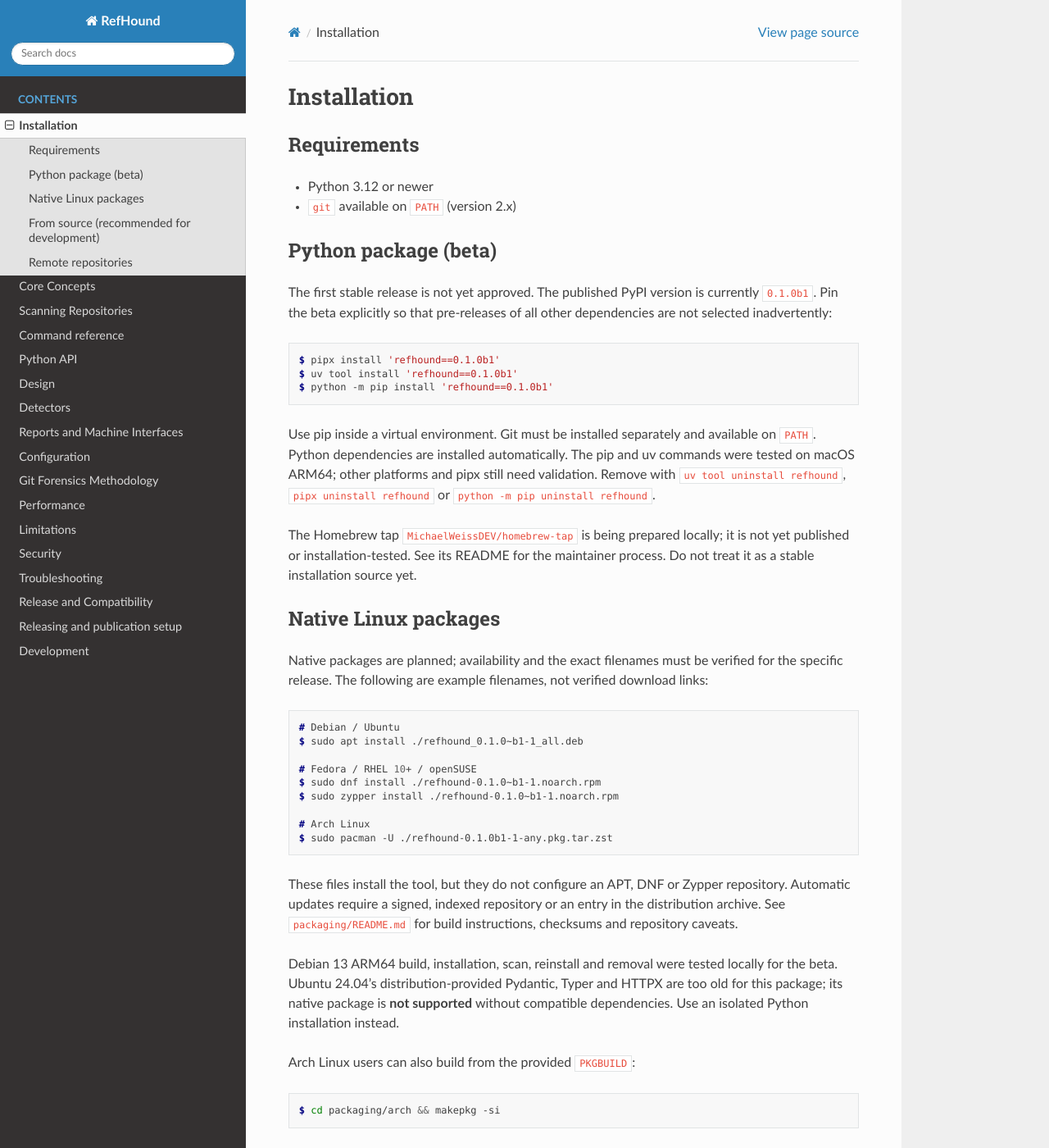
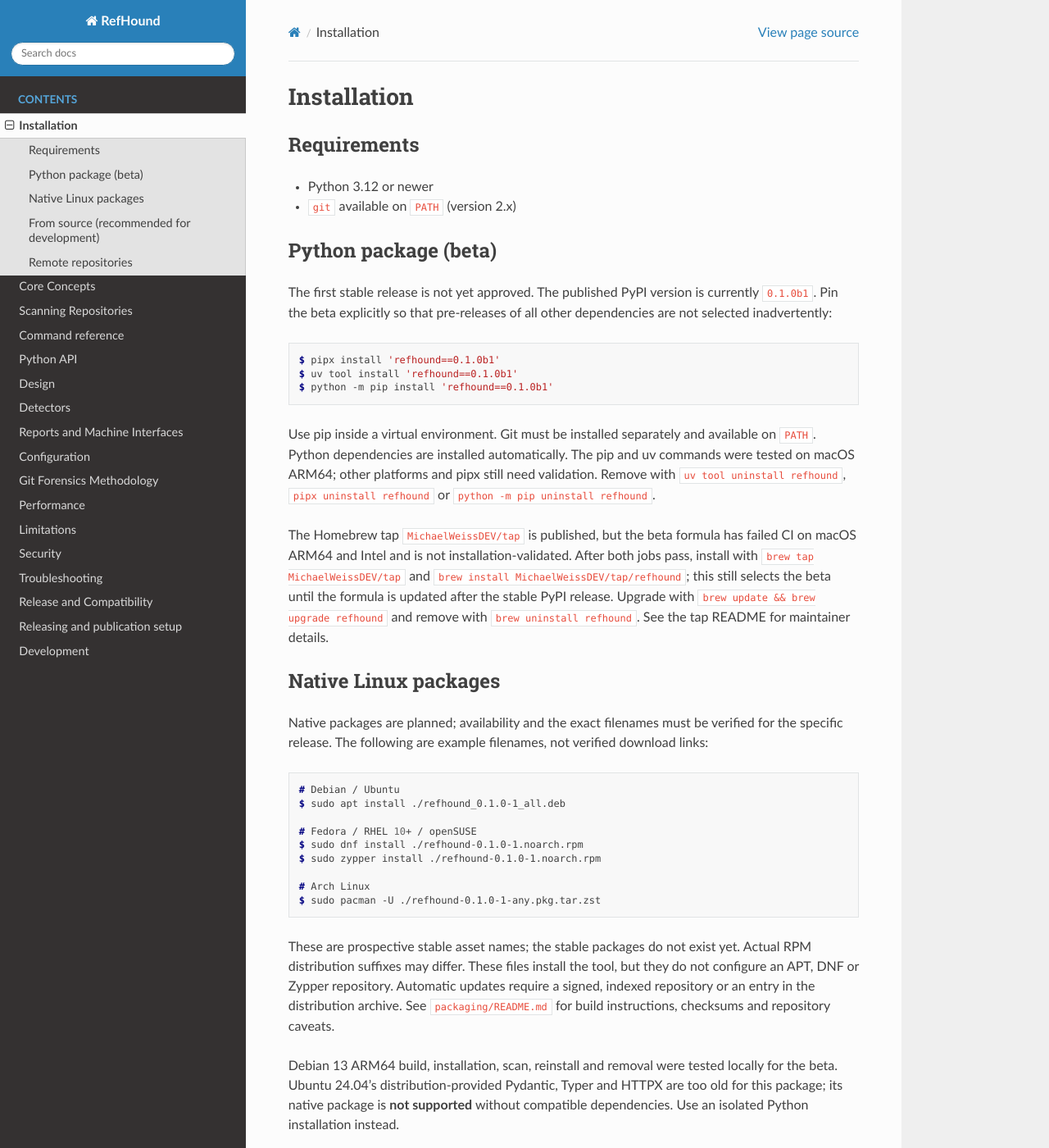
Before and after one commit to MichaelWeissDEV/RefHound, a Sphinx documentation site: the page built from docs/installation.rst, in a window 1280 px wide and 1400 px high. Shown: the whole window at 82% size. Built offline with Sphinx 7.4.7 and the Read the Docs theme 3.1.0, drawn with Linux system fonts in a browser that asks for light colours.

Commit message:
chore(release): prepare 0.1.0 candidate and verify distributions

```diff
--- a/docs/compatibility.rst
+++ b/docs/compatibility.rst
@@ -6,8 +6,8 @@
 
 RefHound uses PEP 440 pre-release versions:
 
-* ``0.1.0b1`` - current source version
-* ``0.1.0`` - planned first stable release, not yet approved
+* ``0.1.0b1`` - published beta (unchanged)
+* ``0.1.0`` - current release-candidate source, not yet published or approved
 
 Pre-releases are not selected by default by ``pip`` or ``uv``. Request the
 published beta explicitly with ``pip install 'refhound==0.1.0b1'`` or
@@ -16,7 +16,7 @@
 
 The version has a single source of truth: ``src/refhound/_version.py``. The
 build backend and the documentation read it from there; a release tag must
-match it exactly (``v0.1.0b1``). Publication also requires a stable tag,
+match it exactly (``v0.1.0`` for this candidate). Publication also requires a stable tag,
 successful gates and protected environment approvals.
 
 Public interfaces
--- a/docs/installation.rst
+++ b/docs/installation.rst
@@ -26,9 +26,13 @@
 still need validation. Remove with ``uv tool uninstall refhound``,
 ``pipx uninstall refhound`` or ``python -m pip uninstall refhound``.
 
-The Homebrew tap ``MichaelWeissDEV/homebrew-tap`` is being prepared locally;
-it is not yet published or installation-tested. See its README for the
-maintainer process. Do not treat it as a stable installation source yet.
+The Homebrew tap ``MichaelWeissDEV/tap`` is published, but the beta formula
+has failed CI on macOS ARM64 and Intel and is not installation-validated.
+After both jobs pass, install with ``brew tap MichaelWeissDEV/tap`` and
+``brew install MichaelWeissDEV/tap/refhound``; this still selects the beta
+until the formula is updated after the stable PyPI release. Upgrade with
+``brew update && brew upgrade refhound`` and remove with
+``brew uninstall refhound``. See the tap README for maintainer details.
 
 Native Linux packages
 ---------------------
@@ -40,16 +44,18 @@
 .. code-block:: console
 
    # Debian / Ubuntu
-   $ sudo apt install ./refhound_0.1.0~b1-1_all.deb
+   $ sudo apt install ./refhound_0.1.0-1_all.deb
 
    # Fedora / RHEL 10+ / openSUSE
-   $ sudo dnf install ./refhound-0.1.0~b1-1.noarch.rpm
-   $ sudo zypper install ./refhound-0.1.0~b1-1.noarch.rpm
+   $ sudo dnf install ./refhound-0.1.0-1.noarch.rpm
+   $ sudo zypper install ./refhound-0.1.0-1.noarch.rpm
 
    # Arch Linux
-   $ sudo pacman -U ./refhound-0.1.0b1-1-any.pkg.tar.zst
+   $ sudo pacman -U ./refhound-0.1.0-1-any.pkg.tar.zst
 
-These files install the tool, but they do not configure an APT, DNF or Zypper
+These are prospective stable asset names; the stable packages do not exist
+yet. Actual RPM distribution suffixes may differ. These files install the
+tool, but they do not configure an APT, DNF or Zypper
 repository. Automatic updates require a signed, indexed repository or an
 entry in the distribution archive. See ``packaging/README.md`` for build
 instructions, checksums and repository caveats.
--- a/pyproject.toml
+++ b/pyproject.toml
@@ -8,7 +8,7 @@
 authors = [{ name = "Michael Weiss" }]
 keywords = ["git", "security", "forensics", "secret-scanning", "audit"]
 classifiers = [
-    "Development Status :: 4 - Beta",
+    "Development Status :: 5 - Production/Stable",
     "Environment :: Console",
     "Intended Audience :: Developers",
     "License :: OSI Approved :: MIT License",
@@ -60,6 +60,10 @@
 [tool.hatch.build.targets.wheel]
 packages = ["src/refhound"]
 
+[tool.hatch.build.targets.sdist]
+# Exclude the Arch recipe so its verified sdist checksum is not self-referential.
+exclude = ["/packaging/arch/PKGBUILD", "/RELEASE_READINESS.md"]
+
 [tool.ruff]
 line-length = 100
 target-version = "py312"
--- a/src/refhound/_version.py
+++ b/src/refhound/_version.py
@@ -4,4 +4,4 @@
 backend reads it via ``[tool.hatch.version]`` and the documentation imports it.
 """
 
-__version__ = "0.1.0b1"
+__version__ = "0.1.0"
```
Also changed, not shown: CHANGELOG.md (+8 -0 lines), README.md (+13 -6 lines), RELEASE_READINESS.md (added, +81 -0 lines), docs/releasing.rst (+15 -7 lines), packaging/README.md, 9 other files.
